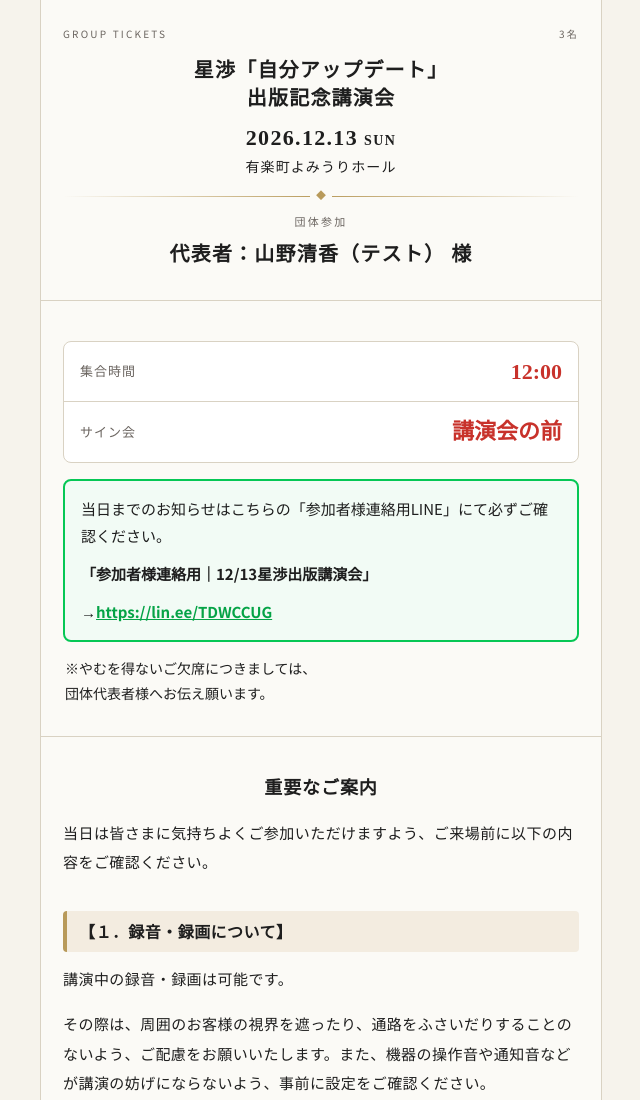
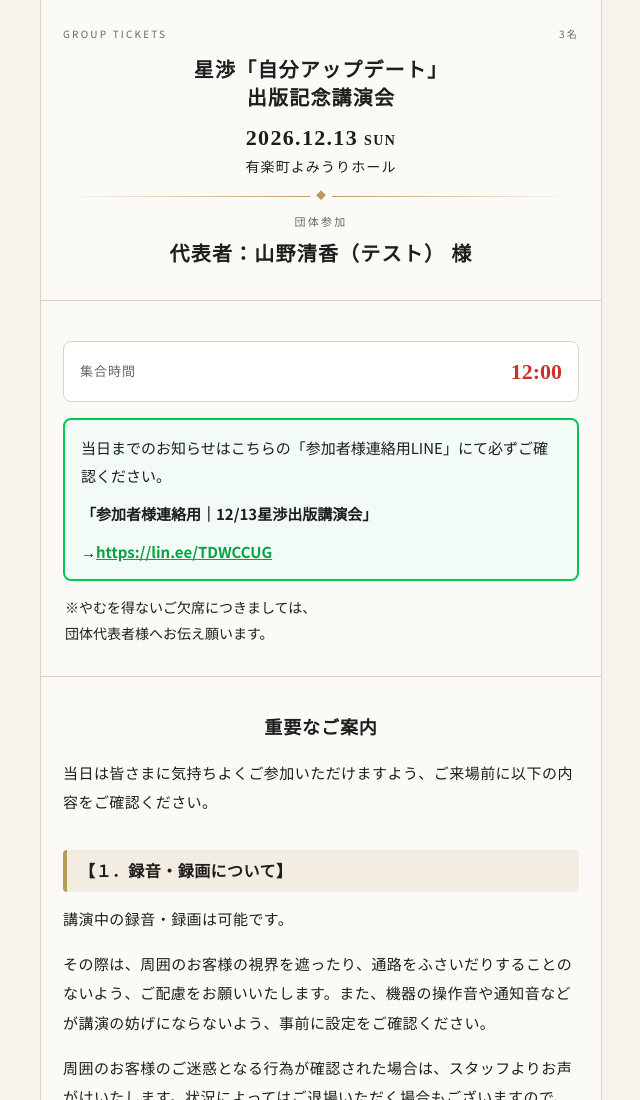
Before and after one commit to kiyokasnspa-alt/hoshi1213-eticket-demo, a plain HTML site: page g/3rd5ddgy/index.html in a window 1280 px wide. Shown: the top 1100 px of the page, without its empty margins (319-959 px from the left). Drawn offline with Linux system fonts and the light colour scheme.

Commit message:
団体ページ: 1ページ目のサイン会の行を外す
Co-Authored-By: Claude Opus 5.5 <noreply@anthropic.com>

```diff
--- a/g/3rd5ddgy/index.html
+++ b/g/3rd5ddgy/index.html
@@ -11,7 +11,7 @@
 </head>
 <body>
 <div class="wrap">
-<!-- 団体ページの1ページ目（2026-11-19〜。配る URL はこのページ）: 団体名・集合時間・サイン会・LINEのご案内・重要なご案内・代表者の方へ・団体の皆さまのお席 → いちばん下に「チケットを確認する」（2ページ目 m/ へ） -->
+<!-- 団体ページの1ページ目（2026-11-19〜。配る URL はこのページ）: 団体名・集合時間・LINEのご案内・重要なご案内・代表者の方へ・団体の皆さまのお席 → いちばん下に「チケットを確認する」（2ページ目 m/ へ） -->
 <section class="card center">
   <div class="meta"><span>GROUP TICKETS</span><span>3名</span></div>
   <div class="serif g-ev">星渉「自分アップデート」<br>出版記念講演会</div>
@@ -26,7 +26,6 @@
 <section class="card">
   <div class="g-info">
     <div class="gi-row"><div class="lbl">集合時間</div><div class="serif gi-v">12:00</div></div>
-    <div class="gi-row"><div class="lbl">サイン会</div><div class="serif gi-v">講演会の前</div></div>
   </div>
   <div class="g-line">
     <p>当日までのお知らせはこちらの「参加者様連絡用LINE」にて必ずご確認ください。</p>
```
